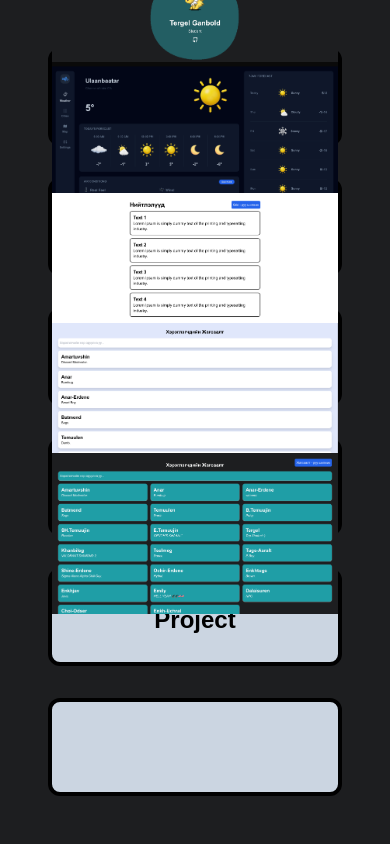
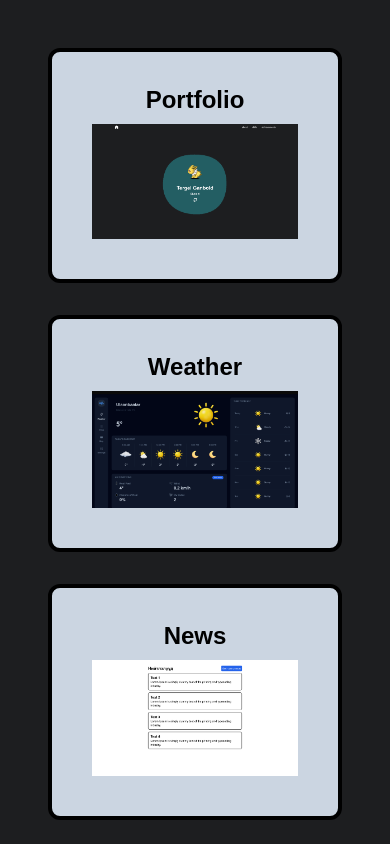
Before and after one commit to trrgl/Frontend, a Next.js app: page /term1 in a window 390 px wide. Shown: the top 844 px of the page. Built offline with nearby package versions, Linux system fonts and the light colour scheme.

Commit message:
mobile support #2

```diff
--- a/pages/mongolia/[slug]/[id].js
+++ b/pages/mongolia/[slug]/[id].js
@@ -50,11 +50,13 @@ export default function Fetch() {
             </div>
             {(eval(router.query.slug) || []).map((item) => (
                 router.query.id == item.id && (
-                    <div key={item.id} className="w-full h-screen bg-[#171717] flex-col md:flex-row flex items-center justify-center p-36 -z-20">
-                        {router.query.slug != "provinces" ?  <img className="w-96 border-4 mb-12 md:mr-24 rounded-3xl border-red-600" src={item.images[0]}></img> : <img className="w-96 mr-24" src="https://upload.wikimedia.org/wikipedia/commons/1/14/No_Image_Available.jpg"></img>}
-                        <div className="space-y-4">
-                            <h1 className="text-4xl md:text-7xl font-black text-[#EAEAEA]">{item.name}</h1>
-                            <h1>{item.description}</h1>
+                    <div key={item.id} className="w-full h-screen bg-[#171717] flex justify-center items-center -z-20">
+                        <div className="h-1/2 flex flex-col md:flex-row w-full items-center justify-center p-36">
+                            {router.query.slug != "provinces" ?  <img className="w-96 border-4 mb-12 md:mr-24 rounded-3xl border-red-600" src={item.images[0]}></img> : <img className="w-96 mr-24" src="https://upload.wikimedia.org/wikipedia/commons/1/14/No_Image_Available.jpg"></img>}
+                            <div className="space-y-4">
+                                <h1 className="text-4xl md:text-7xl font-black text-[#EAEAEA]">{item.name}</h1>
+                                <h1>{item.description}</h1>
+                            </div>
                         </div>
                         <div className="absolute bottom-8 text-2xl underline hidden md:block">{item.timePeriod}</div>
                         <img className="w-36 absolute left-4 bottom-4" src="/bulan1.png"></img>
--- a/pages/term1.js
+++ b/pages/term1.js
@@ -6,24 +6,24 @@ export default function Home() {
   return (
     <div className="w-full h-screen bg-[#1d1e20] p-12 grid grid-cols-1 sm:grid-cols-2 lg:grid-cols-3 gap-8">
         <div onClick={() => router.push("portfolio")} className="cursor-pointer relative border-4 border-black hover:border-slate-800 w-full h-full bg-slate-300 rounded-xl hover:bg-slate-500 transition flex flex-col items-center p-8">
-          <h1 className="text-black font-extrabold text-2xl absolute">Portfolio</h1>
-          <Image src="/portfolio.png" width={400} height={50} className="absolute bottom-12"/>
+          <h1 className="text-black font-extrabold text-2xl ">Portfolio</h1>
+          <Image src="/portfolio.png" width={400} height={50} className="w-full h-auto p-2 bottom-12"/>
         </div>
         <div onClick={() => router.push("weather")} className="cursor-pointer relative border-4 border-black hover:border-slate-800 w-full h-full bg-slate-300 rounded-xl hover:bg-slate-500 transition flex flex-col items-center p-8">
-          <h1 className="text-black font-extrabold text-2xl absolute">Weather</h1>
-          <Image src="/weather.png" width={400} height={50} className="absolute bottom-12"/>
+          <h1 className="text-black font-extrabold text-2xl ">Weather</h1>
+          <Image src="/weather.png" width={400} height={50} className="w-full h-auto p-2 bottom-12"/>
         </div>
         <div onClick={() => router.push("news")} className="cursor-pointer relative border-4 border-black hover:border-slate-800 w-full h-full bg-slate-300 rounded-xl hover:bg-slate-500 transition flex flex-col items-center p-8">
-          <h1 className="text-black font-extrabold text-2xl absolute">News</h1>
-          <Image src="/news.png" width={400} height={50} className="absolute bottom-12"/>
+          <h1 className="text-black font-extrabold text-2xl ">News</h1>
+          <Image src="/news.png" width={400} height={50} className="w-full h-auto p-2 bottom-12"/>
         </div>
         <div onClick={() => router.push("search")} className="cursor-pointer relative border-4 border-black hover:border-slate-800 w-full h-full bg-slate-300 rounded-xl hover:bg-slate-500 transition flex flex-col items-center p-8">
-          <h1 className="text-black font-extrabold text-2xl absolute">Search</h1>
-          <Image src="/search.png" width={400} height={50} className="absolute bottom-12"/>
+          <h1 className="text-black font-extrabold text-2xl ">Search</h1>
+          <Image src="/search.png" width={400} height={50} className="w-full h-auto p-2 bottom-12"/>
         </div>
         <div onClick={() => router.push("project")} className="cursor-pointer relative border-4 border-black hover:border-slate-800 w-full h-full bg-slate-300 rounded-xl hover:bg-slate-500 transition flex flex-col items-center p-8">
-          <h1 className="text-black font-extrabold text-2xl absolute">Project</h1>
-          <Image src="/project.png" width={400} height={50} className="absolute bottom-12"/>
+          <h1 className="text-black font-extrabold text-2xl ">Project</h1>
+          <Image src="/project.png" width={400} height={50} className="w-full h-auto p-2 bottom-12"/>
         </div>
         <a href="./" className="relative border-4 border-black hover:border-slate-800 w-full h-full bg-slate-300 rounded-xl hover:bg-slate-500 transition flex flex-col items-center p-8"></a>
     </div>
```
